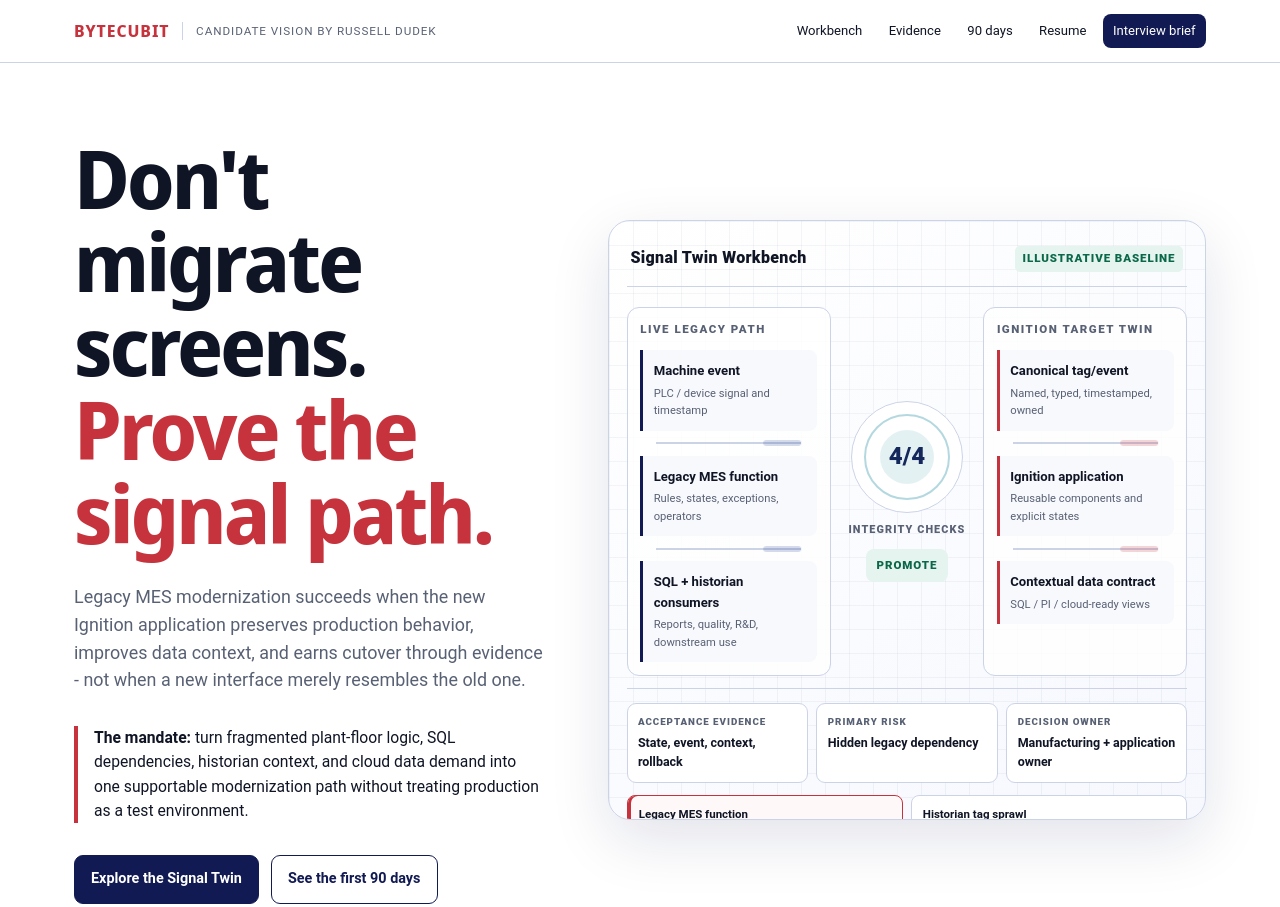
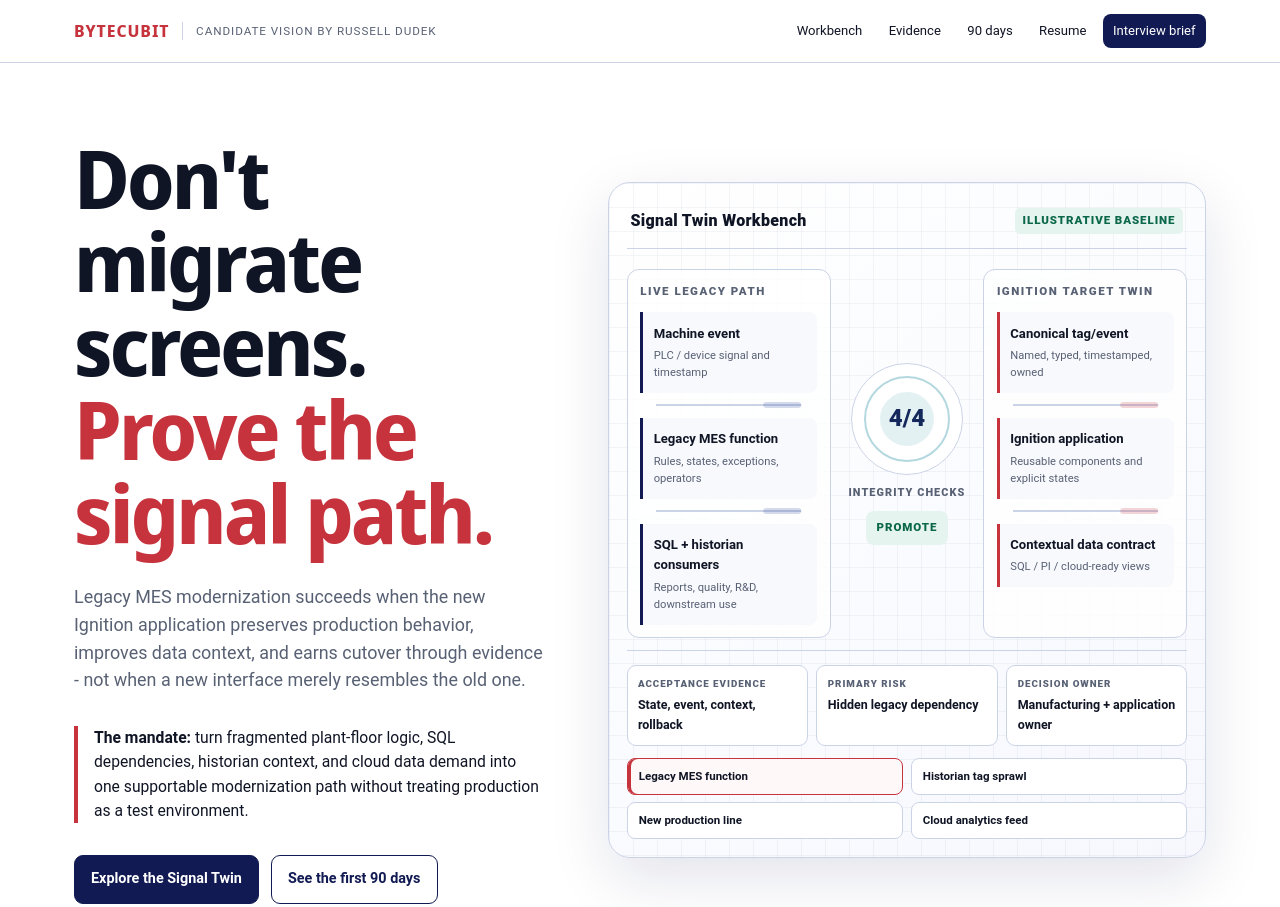
Before and after one commit to russelldudek/ByteCubit, a website: page index.html in a window 1280 px wide. Shown: the top 907 px of the page. Drawn offline with Linux system fonts and the light colour scheme.

Commit message:
Fix Signal Twin content clipping

```diff
--- a/brand-tokens.css
+++ b/brand-tokens.css
@@ -14,3 +14,13 @@
   --radius: 14px;
   --shadow: 0 20px 60px rgba(17, 26, 82, .12);
 }
+
+/* The Signal Twin must size from its complete content at every viewport. */
+.hero .hero-visual {
+  min-height: 0;
+}
+
+.hero-visual .workbench-frame {
+  position: relative;
+  inset: auto;
+}
```
